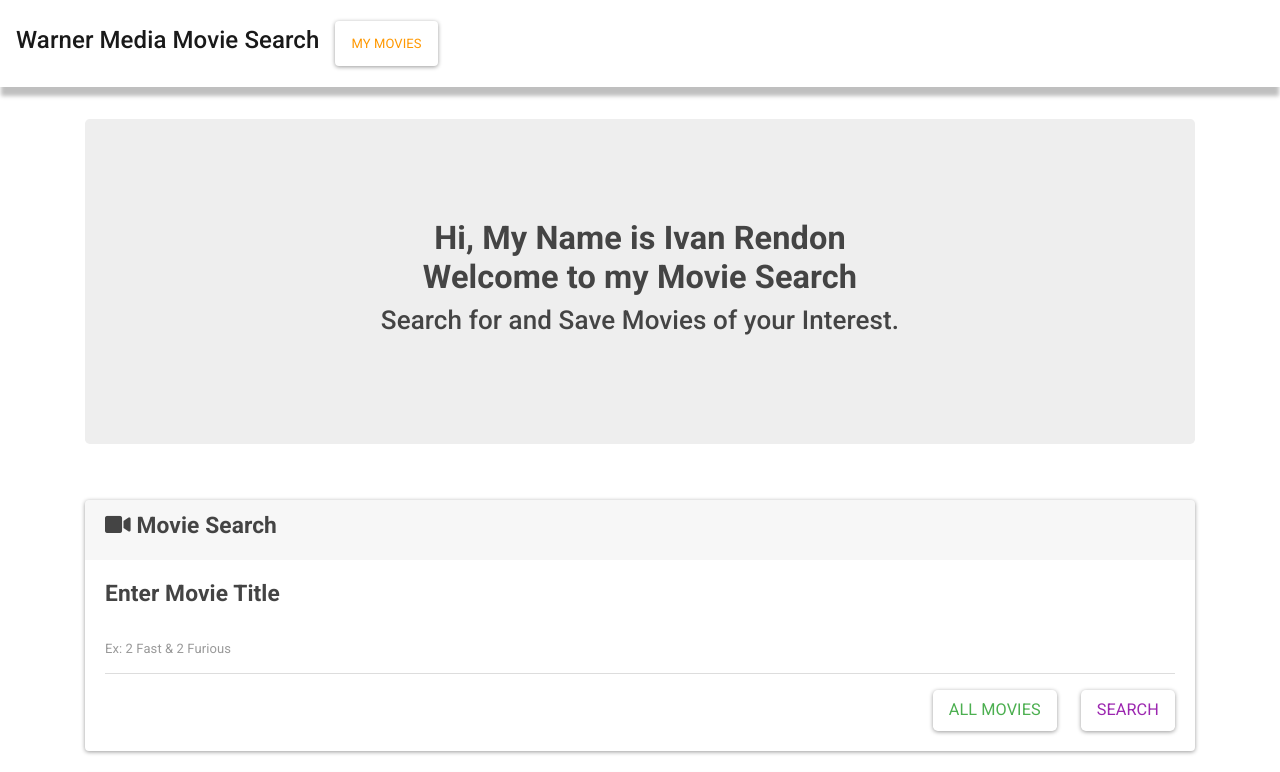
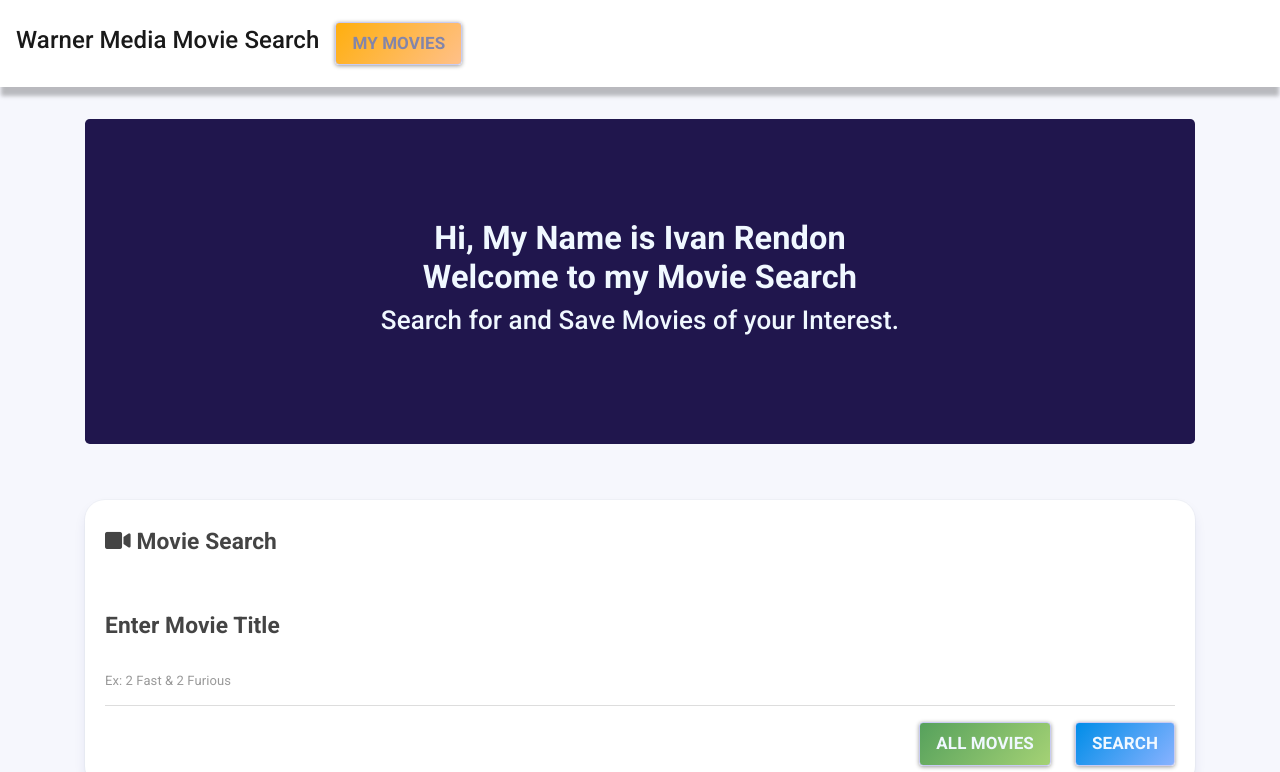
Before and after one commit to ivansito87/Warner_Media_Movie_Search, a React (Create React App) app in the folder client/: page / in a window 1280 px wide. Shown: the top 772 px of the page. Built offline with nearby package versions, Linux system fonts and the light colour scheme; some icons are missing.

Commit message:
adds new styling

```diff
--- a/client/src/components/Jumbotron/style.css
+++ b/client/src/components/Jumbotron/style.css
@@ -1,3 +1,46 @@
 .jumbotron {
   padding: 100px;
+    background-color: #20164d !important;
+    color: aliceblue !important;
 }
+ .btn {
+     background: #fff;
+     /*border: none;*/
+     color: #8385aa;
+     border: 1px solid #c8cbf2;
+     font-weight: 700;
+     font-size: 17px;
+     padding: 8px 16px;
+     border-radius: 4px;
+     transition: background .12s, color .12s, border-color .12s;
+     outline: 0;
+     cursor: pointer;
+ }
+
+ .card {
+     background-color: #fff;
+     box-shadow: 0 0.4rem 0.8rem -0.1rem rgba(0, 32, 128, .1), 0 0 0 1px #f0f2f7 !important;
+     border-radius: 1.25rem;
+ }
+
+.card-header {
+    padding: 1.75rem 1.25rem;
+    margin-bottom: 0;
+    background-color: rgba(0, 0, 0, 0);
+    border-bottom: 0 solid transparent;
+    border-top: 1.25rem !important;
+}
+
+.btn-outline-info {
+    background: linear-gradient(130deg, #008de8, #88b2ff);
+    color: aliceblue;
+}
+
+.btn-outline-success {
+    background: linear-gradient(130deg, #56a15c, #a5d275);
+    color: aliceblue;
+}
+
+.btn-outline-warning {
+    background: linear-gradient(130deg, #ffaf0e, #ffc089);
+}
--- a/client/src/pages/Home.js
+++ b/client/src/pages/Home.js
@@ -8,6 +8,7 @@
 import {Col, Row, Container} from "../components/Grid";
 import {List} from "../components/List";
 import Nav from "../components/Nav";
+import "./style.css";
 
 
 class Home extends Component {
@@ -104,7 +105,7 @@
         <Container>
           <Row>
             <Col size="md-12">
-              <Jumbotron>
+              <Jumbotron className="fluid">
                 <h1 className="text-center">
                   <strong>Hi, My Name is Ivan Rendon<br/> Welcome to my Movie Search</strong>
                 </h1>
--- /dev/null
+++ b/client/src/pages/style.css
@@ -0,0 +1,3 @@
+body {
+    background: #f6f7fd !important;
+}
```
Also changed, not shown: 1 other file (tests, documents, lock files or other folders).
